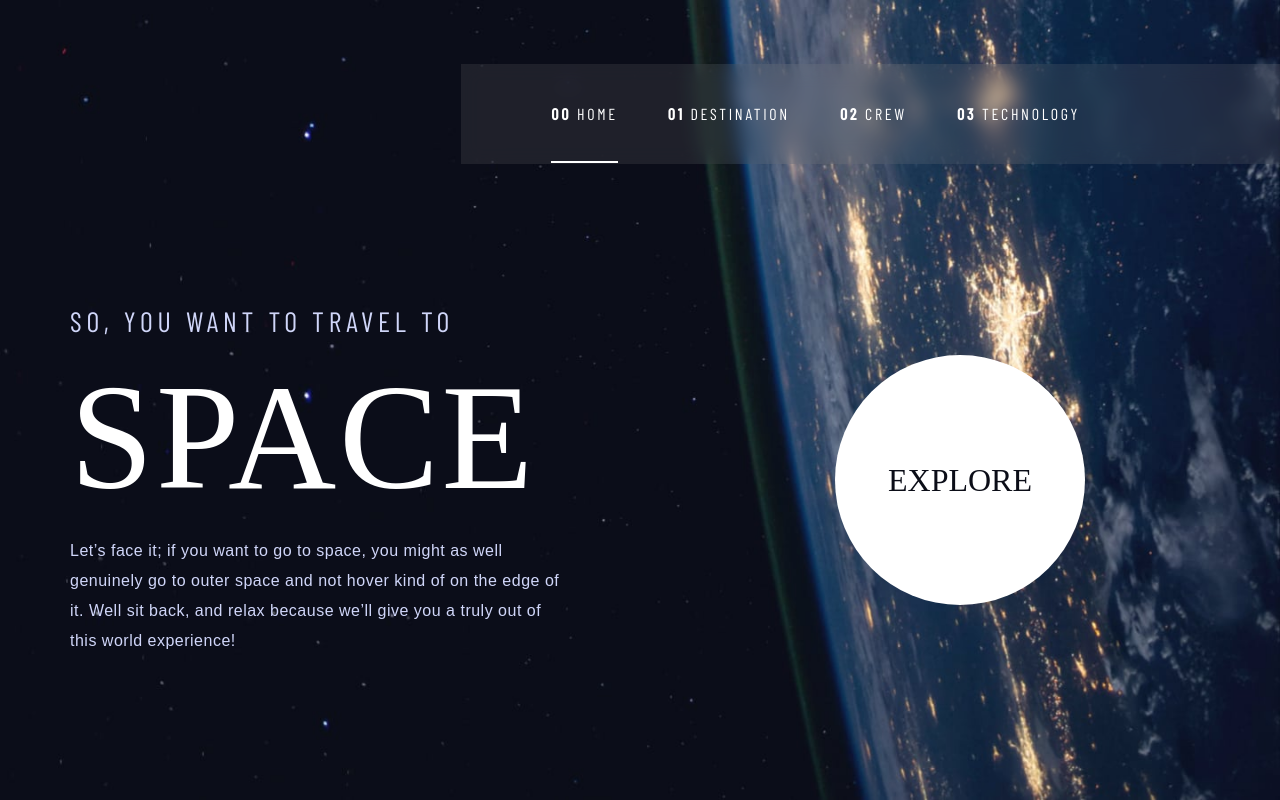
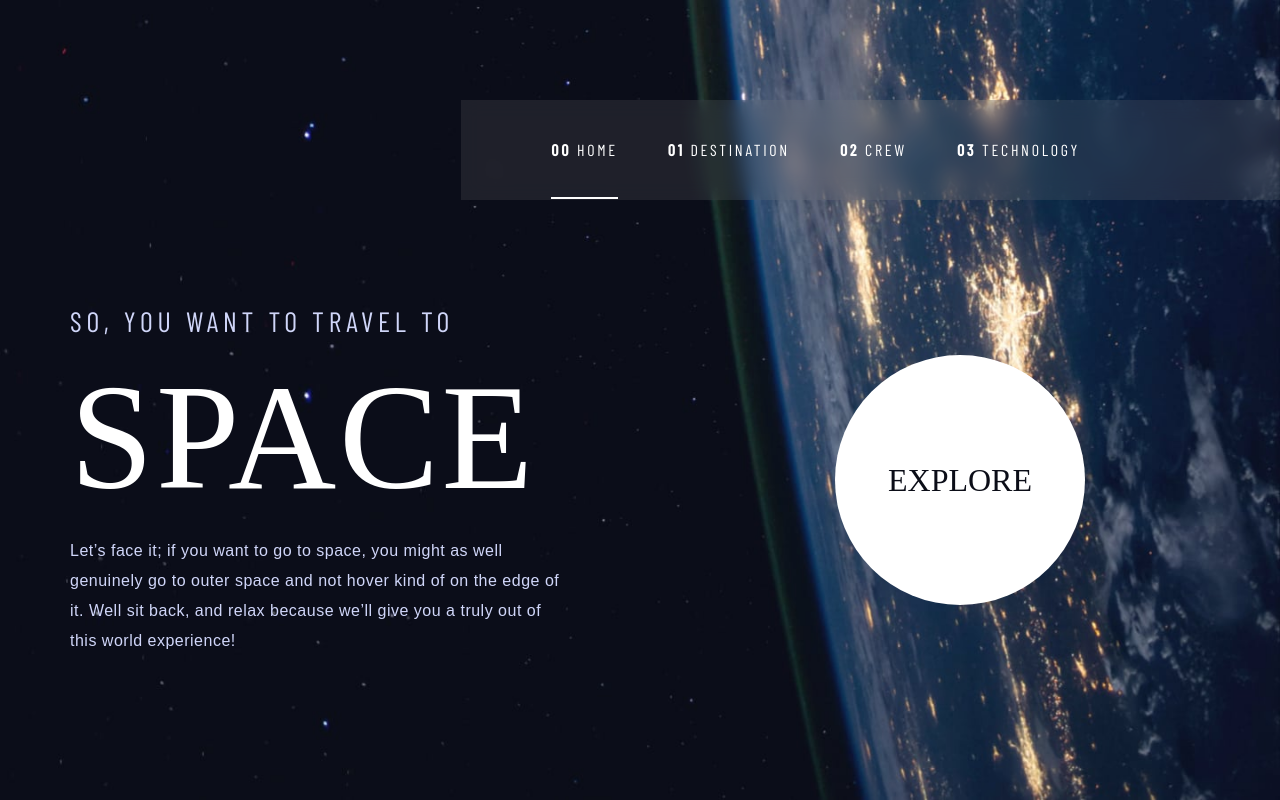
Before and after one commit to kabocha23/space-tourism, a React (Create React App) app: page / in a window 1280 px wide. Built offline with nearby package versions, Linux system fonts and the light colour scheme; a web font is replaced by a local one.

Commit message:
adjusted styles, added containers to refine desktop responsiveness

```diff
--- a/src/components/Navbar/Navbar.css
+++ b/src/components/Navbar/Navbar.css
@@ -10,7 +10,7 @@
     height: 100px;
     background-color: #8585852a;
     backdrop-filter: blur(10px);
-    margin-top: 5%;
+    margin-top: 100px;
     margin-left: auto;
     padding-right: 200px;
     align-items: center;
```
